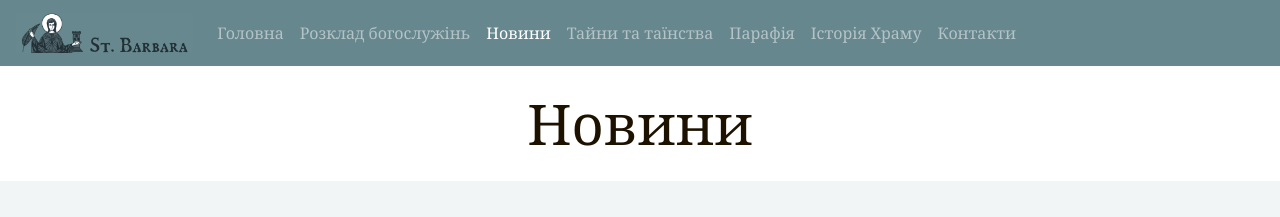
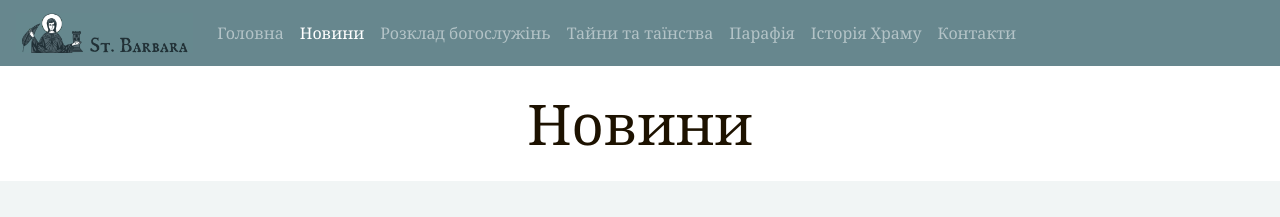
Before and after one commit to n3braska/jekyll, a Jekyll site: the page built from novyny.html, in a window 1280 px wide. Shown: the top 217 px of the page. Built offline with Jekyll 4.4.1, drawn with Linux system fonts in a browser that asks for light colours.

Commit message:
timetable problem fixed

```diff
--- a/_data/navigation.yml
+++ b/_data/navigation.yml
@@ -1,10 +1,10 @@
 navbar:
   - link: /
     name: Головна
+  - link: /novyny.html
+    name: Новини
   - link: /timetable.html
     name: Розклад богослужінь
-  - link: /novyny.html
-    name: Новини
   - link: /tainy_ta_tainstwa.html
     name: Тайни та таїнства
   - link: /parafia.html
--- a/timetable.html
+++ b/timetable.html
@@ -9,7 +9,7 @@
         <div class="card">
             <div class="card-header" style="text-align: center;"><h2>Розклад богослужінь</h2></div>
             <ul class="list-group list-group-flush">
-                {% for item in site.data.table %}
+                {% for item in site.data.table.timetable %}
                 <li class="list-group-item">
                     <div class="row cent">
 
```
Also changed, not shown: admin/config.yml (line endings or trailing spaces).
